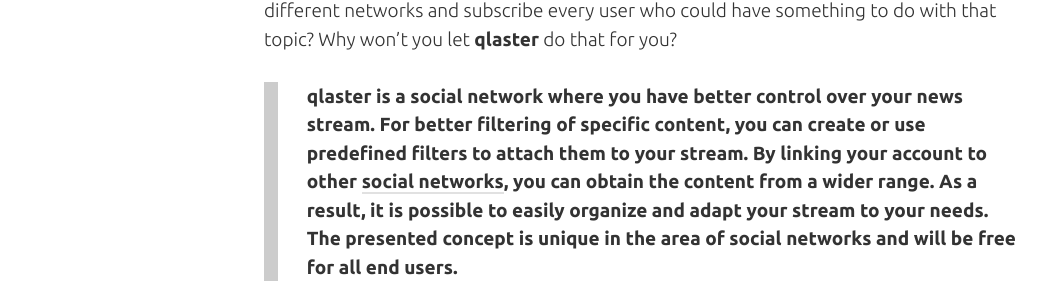
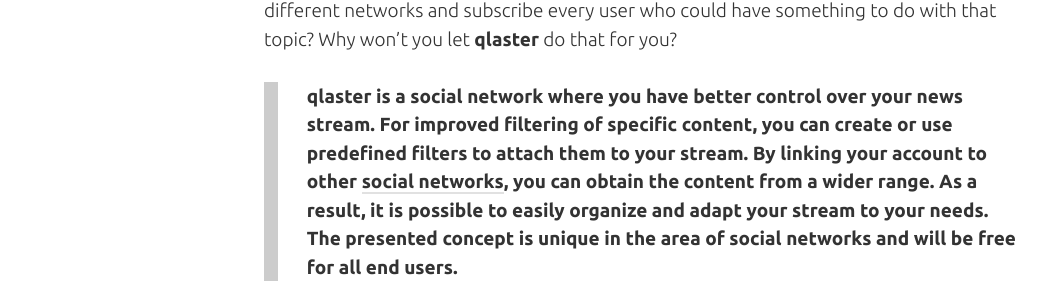
Before and after one commit to biering/qlaster-launch, a Jekyll site: the page built from _posts/2016-06-30-more-about-qlaster.markdown, in a window 1280 px wide and 900 px high. Shown: the part 344-650 px from the top of the window, without its empty margins (0-1054 px from the left). Built offline with Jekyll 4.4.1, drawn with Linux system fonts in a browser that asks for light colours; nearby versions of some CDN libraries; comment, search, counter and statistics services are not loaded.

Commit message:
* small change

```diff
--- a/_posts/2016-06-30-more-about-qlaster.markdown
+++ b/_posts/2016-06-30-more-about-qlaster.markdown
@@ -1,7 +1,7 @@
 
 Nowadays we have many different social networks and services for different needs. However, it's hard to see only what you want to see and to not lose the overview. Often you can only subscribe or connect to a specific user without focusing on the content. What if you want to get specific content from a wide spectrum of sources? Register to different networks and subscribe every user who could have something to do with that topic? Why won't you let **qlaster** do that for you?
 
-> **qlaster is a social network where you have better control over your news stream. For better filtering of specific content, you can create or use predefined filters to attach them to your stream. By linking your account to other <a href="#" data-tooltip="The usage is limited to the provided APIs">social networks</a>, you can obtain the content from a wider range. As a result, it is possible to easily organize and adapt your stream to your needs. The presented concept is unique in the area of social networks and will be free for all end users.**
+> **qlaster is a social network where you have better control over your news stream. For improved filtering of specific content, you can create or use predefined filters to attach them to your stream. By linking your account to other <a href="#" data-tooltip="The usage is limited to the provided APIs">social networks</a>, you can obtain the content from a wider range. As a result, it is possible to easily organize and adapt your stream to your needs. The presented concept is unique in the area of social networks and will be free for all end users.**
 
 Filters can be created and shared by every user and can become highly personalized to filter all available networks in a wide range of content. Imagine having Twitter, Reddit, Tumblr, etc. combined in one news stream.
 Suddenly you can have an **organized**, **content-focused** and **productive** news stream which you can tailor for your hobbies, work, just for fun or for everything else.
```
Also changed, not shown: images/qlaster-teaser.png (added), images/recent-stack.png (added).
